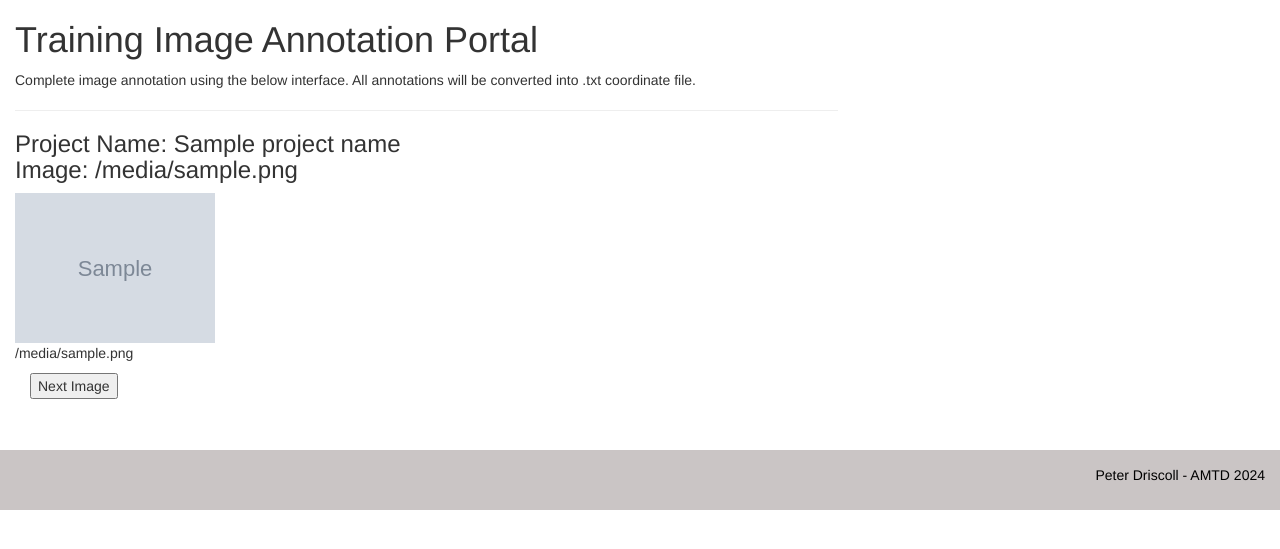
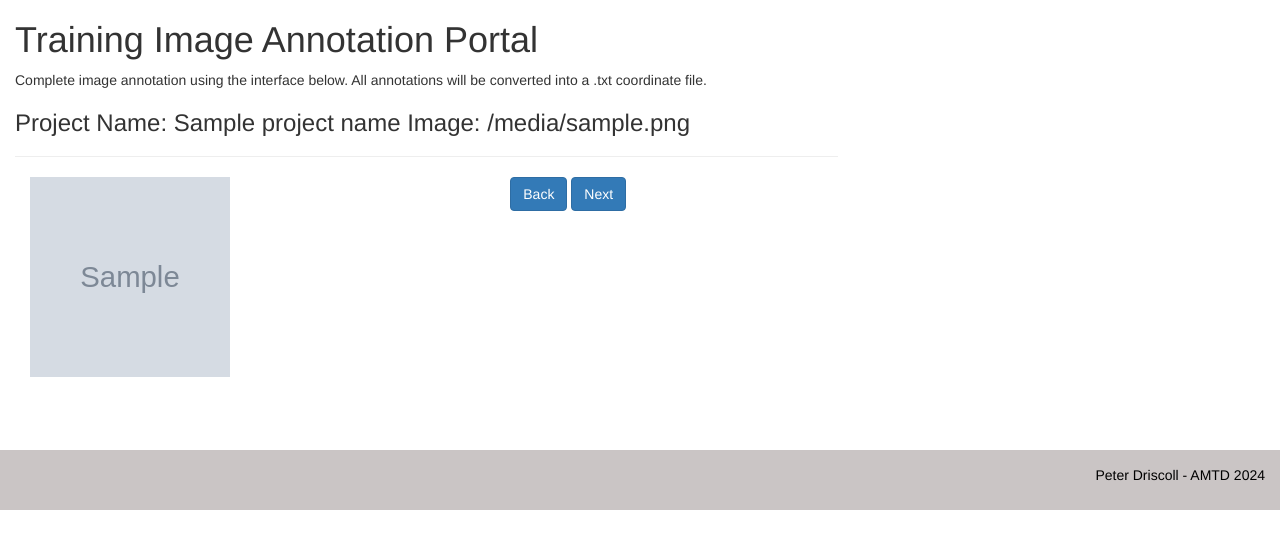
Before and after one commit to PeterDCodes/vision-model-app, a Flask app: template src/templates/annotate.html in a window 1280 px wide. Shown: the part 52-601 px from the top of the page. Run offline with Flask 3, Linux system fonts and the light colour scheme; the template is opened without the code that fills it: most values are stand-ins (such as "Sample title", 1, 10 or a date in 2020); grey boxes marked "Sample" are stand-in pictures; some libraries are stand-ins or nearby versions.

Commit message:
updated webapp with nav buttons

```diff
--- a/src/app.py
+++ b/src/app.py
@@ -82,3 +82,9 @@ def next_image():
      #moves image to be displayed in annotate up one image in directory
      session['image_number'] += 1
      return redirect("/annotate")
+
+@app.route('/previous-image')
+def previous_image():
+     #moves image to be displayed in annotate up one image in directory
+     session['image_number'] += 1
+     return redirect("/annotate")
--- a/src/templates/annotate.html
+++ b/src/templates/annotate.html
@@ -1,24 +1,33 @@
 {% extends "base.html" %}
 
-{% block content%}
+{% block content %}
 
-<div class="container-fluid text-center">
+<div>
+  <div class="container-fluid">
     <div class="row content">
       <div class="col-sm-8 text-left">
         <h1>Training Image Annotation Portal</h1>
-      <p>Complete image annotation using the below interface. All annotations will be converted into .txt coordinate file.</p>
+        <p>Complete image annotation using the interface below. All annotations will be converted into a .txt coordinate file.</p>
+        <h3>Project Name: {{ project_name }} Image: {{ image }}</h3>
         <hr>
-      <h3> Project Name: {{ project_name }}  <br> Image: {{ image }}</h3>
-      <div class="container-fluid">
-        <form action="/next-image">
-              <section class="row">
-                <div column>
-                  <img class="img-responsive" src="{{ '/' + project_name + '/dataset/images/train/' + image }}" alt="{{ image }}" style="width:200px;height:200;">
-                  <p>{{ image }}</p>
+
+        <!-- Main content area -->
+        <div class="col-sm-7">
+          <img class="img-responsive" src="{{ '/' + project_name + '/dataset/images/train/' + image }}" alt="{{ image }}" style="width:200px;height:200px;">
         </div>
-              </section>
-            <input type="submit" value="Next Image">
+
+        <!-- Navigation buttons on the same level -->
+        <div class="col-sm-5">
+          <div class="btn-group" role="group">
+            <form action="/previous-image"  style="display: inline;">
+              <button type="submit" class="btn btn-primary">Back</button>
             </form>
+            <form action="/next-image"  style="display: inline;">
+              <button type="submit" class="btn btn-primary">Next</button>
+            </form>
+          </div>
+        </div>
+
       </div>
     </div>
   </div>
```
Lines whose indentation alone changed are shown as unchanged.
